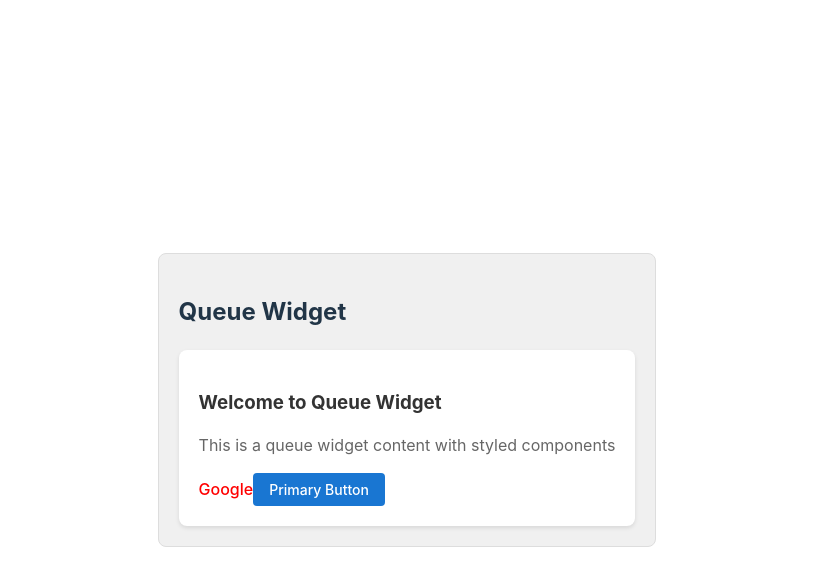
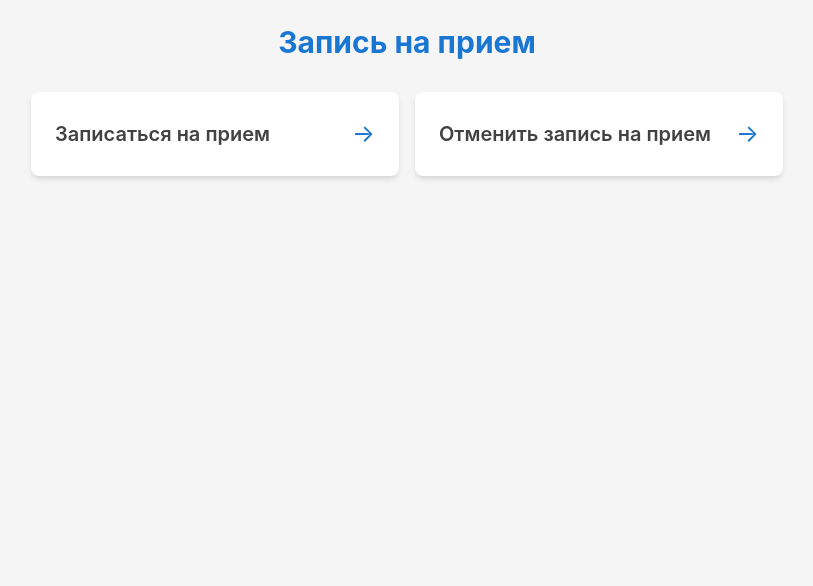
Before and after one commit to Heinzic/web-queue, a React (Vite) app: page / in a window 1280 px wide. Shown: the top 586 px of the page, without its empty margins (233-1046 px from the left). Built offline with nearby package versions, Linux system fonts and the light colour scheme.

Commit message:
роутинг

```diff
--- a/package.json
+++ b/package.json
@@ -5,15 +5,15 @@
   "type": "module",
   "scripts": {
     "dev": "vite",
+    "dev:test": "vite serve --port 5173 --open test.html",
     "build": "tsc && vite build",
     "build:widget": "tsc && vite build --config vite.config.ts",
     "preview": "vite preview"
   },
   "dependencies": {
     "@emotion/react": "^11.14.0",
-    "@emotion/styled": "^11.14.0",
-    "react": "^18.2.0",
-    "react-dom": "^18.2.0"
+    "react-dom": "^18.2.0",
+    "react-router-dom": "^7.5.0"
   },
   "devDependencies": {
     "@types/react": "^18.2.56",
--- a/src/App.css
+++ b/src/App.css
@@ -4,6 +4,9 @@
   border-radius: 8px;
   background: white;
   box-shadow: 0 2px 4px rgba(0,0,0,0.1);
+  width: 100%;
+  height: 100%;
+  min-height: 300px;
 }
 
 .widget-container h2 {
@@ -15,4 +18,21 @@
   padding: 10px;
   background: #f5f5f5;
   border-radius: 4px;
+  width: 100%;
+  height: 100%;
 }
+
+/* Fix focus states for hash router */
+a, button {
+  position: relative;
+  outline: none;
+}
+
+a:focus, button:focus {
+  outline: none;
+}
+
+a:focus-visible, button:focus-visible {
+  outline: 2px solid #1976d2;
+  outline-offset: 2px;
+}
--- a/src/App.tsx
+++ b/src/App.tsx
@@ -1,45 +1,19 @@
 import React from 'react';
+import { HashRouter, Routes, Route } from 'react-router-dom';
 import './App.css';
-import styled from '@emotion/styled';
-import Button from './ui/Button';
-
-// Styled component with props
-const Container = styled.div<{ isActive?: boolean }>`
-  padding: 20px;
-  background-color: ${props => props.isActive ? '#f0f0f0' : 'white'};
-  border: 1px solid #ddd;
-  border-radius: 8px;
-`;
-
-// Nested styled components
-const Card = styled.div`
-  padding: 20px;
-  background: white;
-  border-radius: 8px;
-  box-shadow: 0 2px 4px rgba(0,0,0,0.1);
-
-  h3 {
-    color: #333;
-    margin-bottom: 10px;
-  }
-
-  p {
-    color: #666;
-    line-height: 1.5;
-  }
-`;
+import HomePage from './pages/HomePage';
+import BookAppointmentPage from './pages/BookAppointmentPage';
+import CancelAppointmentPage from './pages/CancelAppointmentPage';
 
 const App: React.FC = () => {
   return (
-    <Container isActive={true}>
-      <h2>Queue Widget</h2>
-      <Card>
-        <h3>Welcome to Queue Widget</h3>
-        <p>This is a queue widget content with styled components</p>
-        <a href="https://google.com">Google</a>
-        <Button variant="primary">Primary Button</Button>
-      </Card>
-    </Container>
+      <HashRouter>
+          <Routes>
+            <Route path="/" element={<HomePage />} />
+            <Route path="/book-appointment" element={<BookAppointmentPage />} />
+            <Route path="/cancel-appointment" element={<CancelAppointmentPage />} />
+          </Routes>
+      </HashRouter>
   );
 };
 
--- a/src/index.css
+++ b/src/index.css
@@ -2,68 +2,45 @@
   font-family: Inter, system-ui, Avenir, Helvetica, Arial, sans-serif;
   line-height: 1.5;
   font-weight: 400;
-
-  color-scheme: light dark;
-  color: rgba(255, 255, 255, 0.87);
-  background-color: #242424;
-
+  color: #213547;
+  background-color: #f5f5f5;
   font-synthesis: none;
   text-rendering: optimizeLegibility;
   -webkit-font-smoothing: antialiased;
   -moz-osx-font-smoothing: grayscale;
 }
 
-a {
-  font-weight: 500;
-  color: red;
-  text-decoration: inherit;
+* {
+  box-sizing: border-box;
+  margin: 0;
+  padding: 0;
 }
-a:hover {
-  color: #535bf2;
+
+html, body {
+  height: 100%;
+  width: 100%;
 }
 
 body {
   margin: 0;
-  display: flex;
-  align-items: center;
-  justify-content: center;
-  width: 100vw;
-  height: 100vh;
+  padding: 0;
+  min-height: 100vh;
 }
 
-h1 {
-  font-size: 3.2em;
-  line-height: 1.1;
+#root {
+  min-height: 100vh;
 }
 
-button {
-  border-radius: 8px;
-  border: 1px solid transparent;
-  padding: 0.6em 1.2em;
-  font-size: 1em;
-  font-weight: 500;
-  font-family: inherit;
-  background-color: #1a1a1a;
-  cursor: pointer;
-  transition: border-color 0.25s;
-}
-button:hover {
-  border-color: #646cff;
-}
-button:focus,
-button:focus-visible {
-  outline: 4px auto -webkit-focus-ring-color;
+h1, h2, h3, h4, h5, h6 {
+  margin: 0;
+  line-height: 1.2;
 }
 
-@media (prefers-color-scheme: light) {
-  :root {
-    color: #213547;
-    background-color: #ffffff;
-  }
-  a:hover {
-    color: #747bff;
-  }
-  button {
-    background-color: #f9f9f9;
-  }
+p {
+  margin: 0 0 1rem 0;
 }
+
+a {
+  text-decoration: none;
+  color: inherit;
+}
--- /dev/null
+++ b/src/pages/BookAppointmentPage.tsx
@@ -0,0 +1,46 @@
+import React from 'react';
+import { Link } from 'react-router-dom';
+import styled from '@emotion/styled';
+import theme from '../ui/theme/theme';
+
+const Container = styled.div`
+  max-width: 800px;
+  margin: 0 auto;
+  padding: ${theme.spacing[6]};
+`;
+
+const Title = styled.h1`
+  font-family: ${theme.typography.fontFamily.primary};
+  font-size: ${theme.typography.fontSize['3xl']};
+  font-weight: ${theme.typography.fontWeight.bold};
+  margin-bottom: ${theme.spacing[8]};
+  text-align: center;
+  color: ${theme.colors.primary.main};
+`;
+
+const BackLink = styled(Link)`
+  display: inline-flex;
+  align-items: center;
+  text-decoration: none;
+  color: ${theme.colors.primary.main};
+  font-weight: ${theme.typography.fontWeight.medium};
+  margin-bottom: ${theme.spacing[4]};
+
+  &:hover {
+    text-decoration: underline;
+  }
+`;
+
+const BookAppointmentPage: React.FC = () => {
+  return (
+    <Container>
+      <BackLink to="/">← Назад</BackLink>
+      <Title>Записаться на прием</Title>
+
+      {/* Add your booking form or content here */}
+      <p>Здесь будет форма записи на прием.</p>
+    </Container>
+  );
+};
+
+export default BookAppointmentPage;
--- /dev/null
+++ b/src/pages/CancelAppointmentPage.tsx
@@ -0,0 +1,46 @@
+import React from 'react';
+import { Link } from 'react-router-dom';
+import styled from '@emotion/styled';
+import theme from '../ui/theme/theme';
+
+const Container = styled.div`
+  max-width: 800px;
+  margin: 0 auto;
+  padding: ${theme.spacing[6]};
+`;
+
+const Title = styled.h1`
+  font-family: ${theme.typography.fontFamily.primary};
+  font-size: ${theme.typography.fontSize['3xl']};
+  font-weight: ${theme.typography.fontWeight.bold};
+  margin-bottom: ${theme.spacing[8]};
+  text-align: center;
+  color: ${theme.colors.primary.main};
+`;
+
+const BackLink = styled(Link)`
+  display: inline-flex;
+  align-items: center;
+  text-decoration: none;
+  color: ${theme.colors.primary.main};
+  font-weight: ${theme.typography.fontWeight.medium};
+  margin-bottom: ${theme.spacing[4]};
+
+  &:hover {
+    text-decoration: underline;
+  }
+`;
+
+const CancelAppointmentPage: React.FC = () => {
+  return (
+    <Container>
+      <BackLink to="/">← Назад</BackLink>
+      <Title>Отменить запись на прием</Title>
+
+      {/* Add your cancellation form or content here */}
+      <p>Здесь будет форма отмены записи на прием.</p>
+    </Container>
+  );
+};
+
+export default CancelAppointmentPage;
--- /dev/null
+++ b/src/pages/HomePage.tsx
@@ -0,0 +1,77 @@
+import React from 'react';
+import { Link } from 'react-router-dom';
+import styled from '@emotion/styled';
+import theme from '../ui/theme/theme';
+
+const Container = styled.div`
+  max-width: 800px;
+  margin: 0 auto;
+  padding: ${theme.spacing[6]};
+`;
+
+const Title = styled.h1`
+  font-family: ${theme.typography.fontFamily.primary};
+  font-size: ${theme.typography.fontSize['3xl']};
+  font-weight: ${theme.typography.fontWeight.bold};
+  margin-bottom: ${theme.spacing[8]};
+  text-align: center;
+  color: ${theme.colors.primary.main};
+`;
+
+const CardsContainer = styled.div`
+  display: grid;
+  grid-template-columns: repeat(auto-fit, minmax(300px, 1fr));
+  gap: ${theme.spacing[4]};
+`;
+
+const Card = styled(Link)`
+  display: flex;
+  justify-content: space-between;
+  align-items: center;
+  padding: ${theme.spacing[6]};
+  background-color: ${theme.colors.neutral.white};
+  border-radius: ${theme.borderRadius.lg};
+  box-shadow: ${theme.shadows.md};
+  text-decoration: none;
+  color: ${theme.colors.neutral.gray[800]};
+  transition: transform 0.2s ease, box-shadow 0.2s ease;
+
+  &:hover {
+    transform: translateY(-4px);
+    box-shadow: ${theme.shadows.lg};
+  }
+`;
+
+const CardTitle = styled.h2`
+  font-family: ${theme.typography.fontFamily.primary};
+  font-size: ${theme.typography.fontSize.xl};
+  font-weight: ${theme.typography.fontWeight.semibold};
+  margin: 0;
+`;
+
+const ArrowIcon = styled.span`
+  font-size: 1.5rem;
+  color: ${theme.colors.primary.main};
+`;
+
+const HomePage: React.FC = () => {
+  return (
+    <Container>
+      <Title>Запись на прием</Title>
+
+      <CardsContainer>
+        <Card to="/book-appointment">
+          <CardTitle>Записаться на прием</CardTitle>
+          <ArrowIcon>→</ArrowIcon>
+        </Card>
+
+        <Card to="/cancel-appointment">
+          <CardTitle>Отменить запись на прием</CardTitle>
+          <ArrowIcon>→</ArrowIcon>
+        </Card>
+      </CardsContainer>
+    </Container>
+  );
+};
+
+export default HomePage;
```
Also changed, not shown: 2 other files (tests, documents, lock files or other folders).
